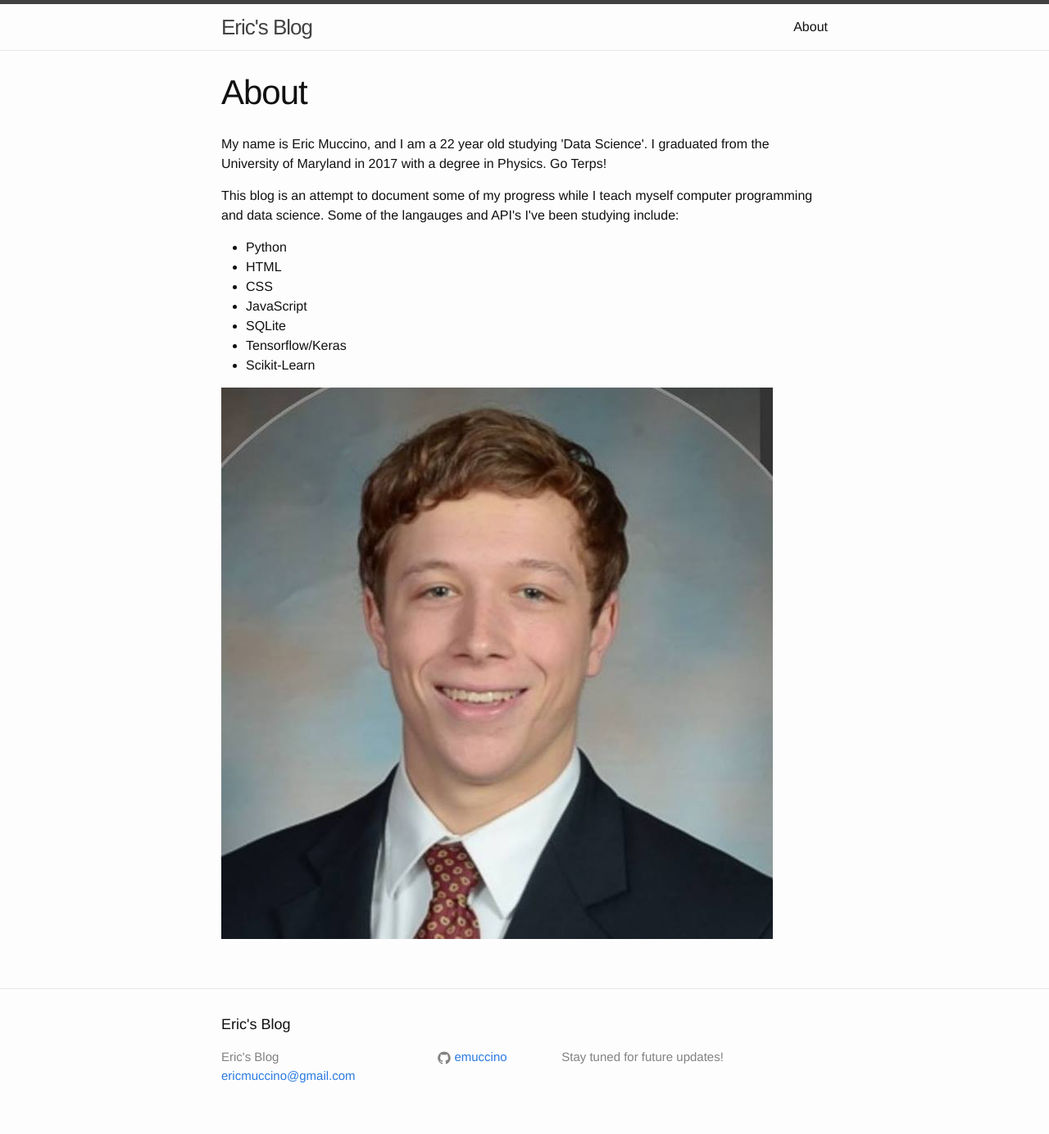
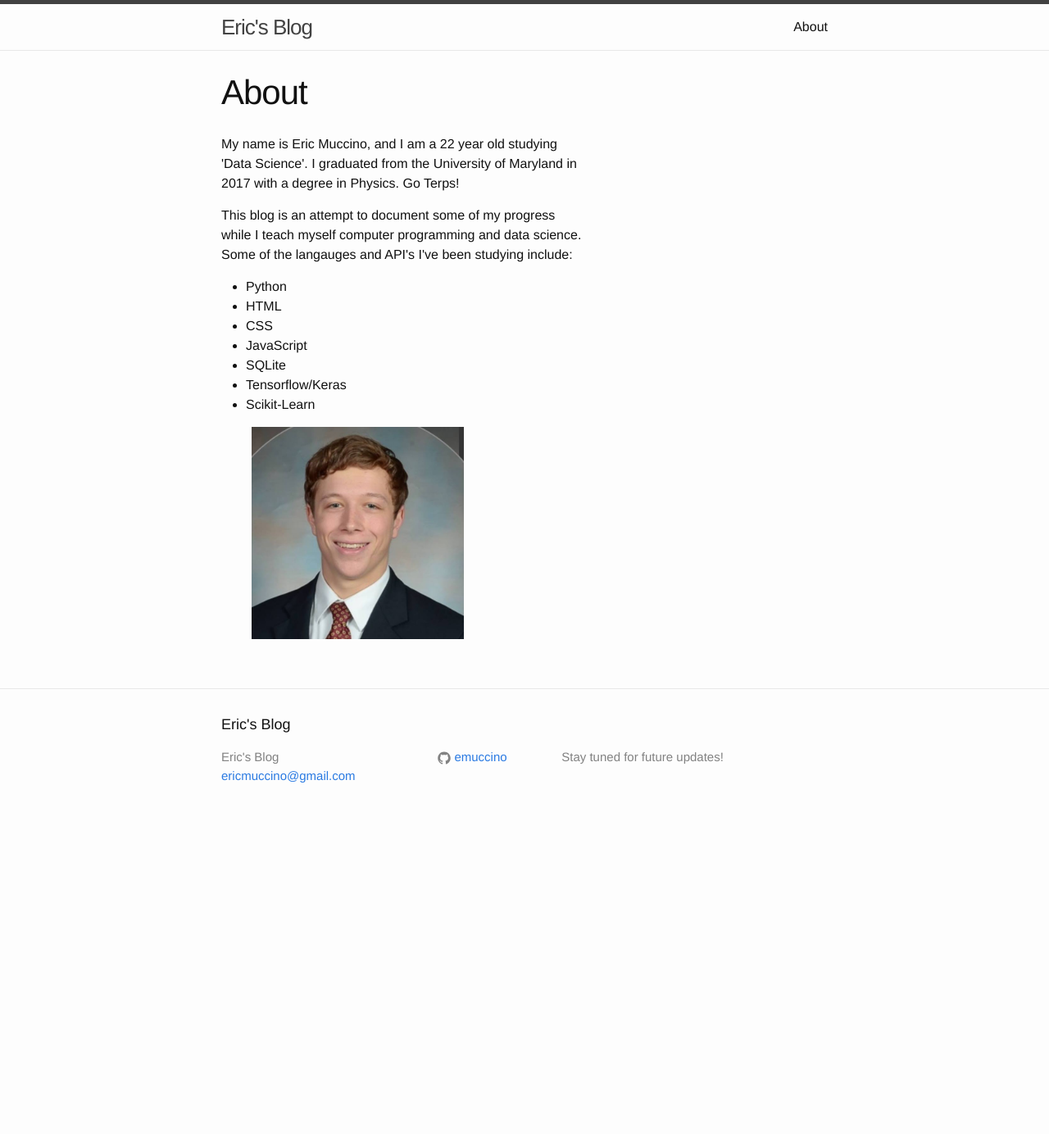
Before and after one commit to emuccino/emuccino.github.io, a Jekyll site: the page built from about.md, in a window 1280 px wide. Shown: the whole page at 82% size. Built offline with Jekyll 4.4.1, drawn with Linux system fonts in a browser that asks for light colours; nearby versions of some CDN libraries; after the commit the page ends 1018 px from its top, so only the background shows below that.

Commit message:
Update about.md

```diff
--- a/about.md
+++ b/about.md
@@ -4,7 +4,7 @@
 permalink: /about/
 ---
 <html>
-    <div>
+    <div style="display:inline-block; width:60%;">
 <p>My name is Eric Muccino, and I am a 22 year old studying 'Data Science'. I graduated from the University of Maryland in 2017 with a degree in Physics. Go Terps!</p>
 
 <p>This blog is an attempt to document some of my progress while I teach myself computer programming and data science. Some of the langauges and API's I've been studying include:</p>
@@ -32,5 +32,5 @@
     </li>
 </ul>
 </div>
-<div><img src="/assets/images/profile_pic.jpg"></div>
+<div style="display:inline-block; width:35%; margin-left:5%;"><img src="/assets/images/profile_pic.jpg"></div>
 </html>
```
